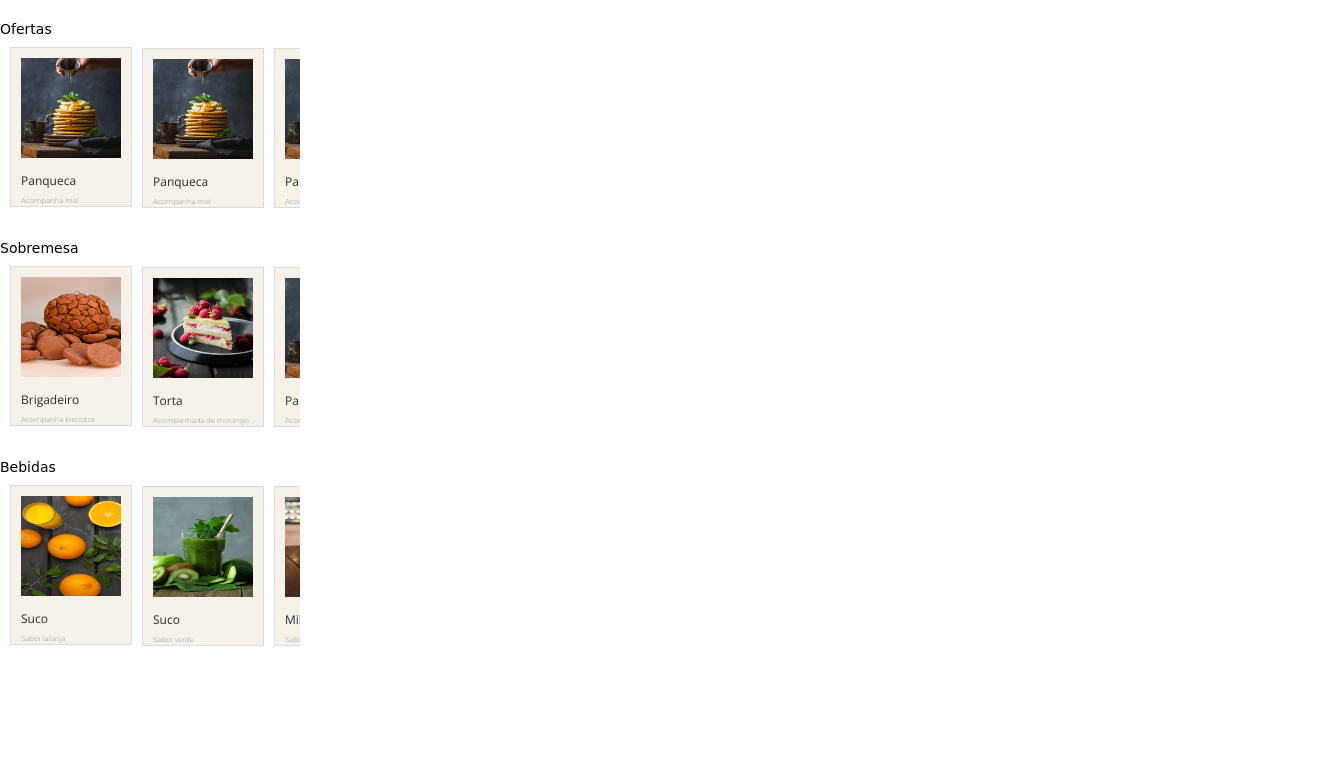
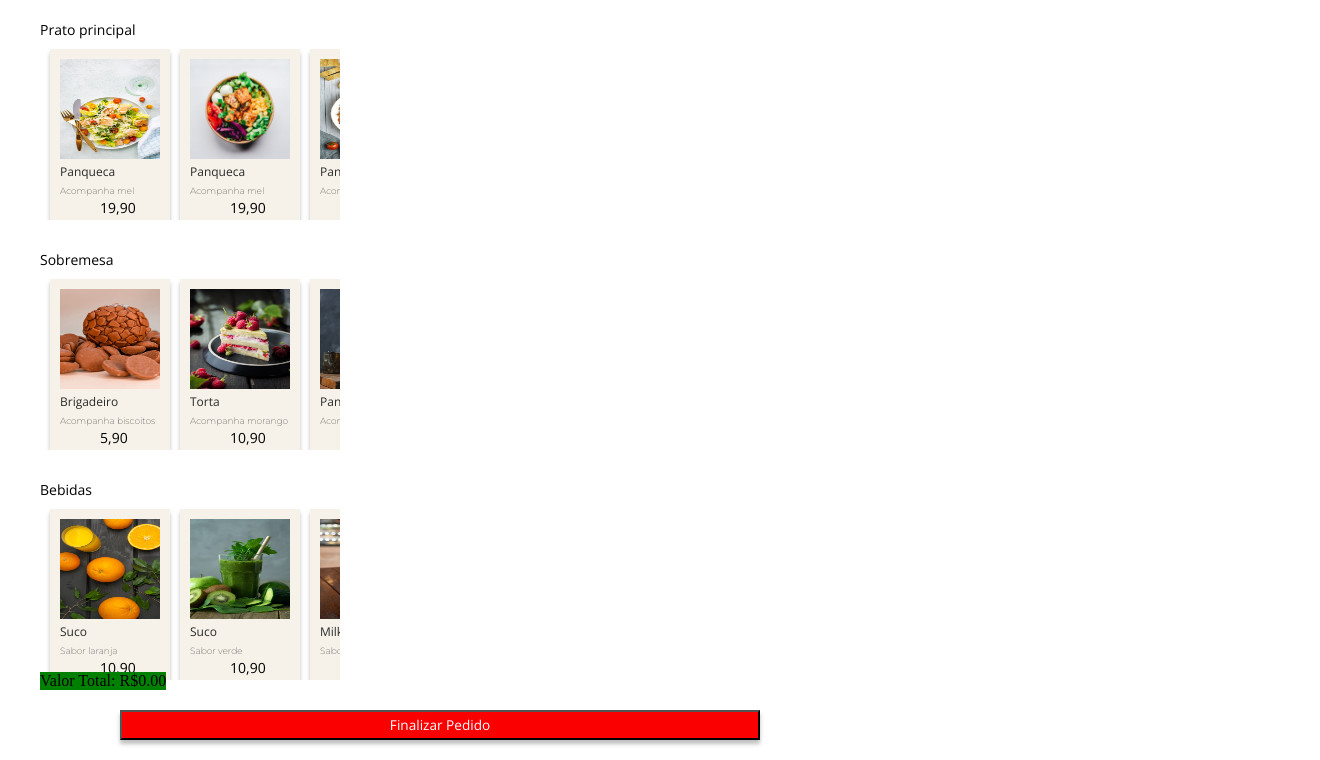
Before and after one commit to GustavoNeery/IfoodNow-PILab, a plain HTML site: page index.html in a window 1280 px wide. Shown: the part 60-820 px from the top of the page, 1320 px wide, since content can reach past the window. Drawn offline with nearby package versions, Linux system fonts and the light colour scheme; a web font is replaced by a local one.

Commit message:
feature - implementação com javascript

```diff
--- a/index.html
+++ b/index.html
@@ -15,29 +15,32 @@
     <main>
       <div class="firstfoods">
         <div>
-          <p class="maintitle">Ofertas</p>
-          <div class="box1">
-            <img src="./images/pancake.jpeg" alt="pancake" />
+          <p class="maintitle">Prato principal</p>
+          <div class="box1"  onclick="getfood(1, 19.90, 1)">
+            <img src="./images/salada.jfif" alt="pancake" />
             <div class="text-below-image">
               <span class="foodname">Panqueca</span>
               <span class="subtitle">Acompanha mel</span>
+              <span class="price">19,90</span>
             </div>
           </div>
         </div>
 
-        <div class="box2">
-          <img src="./images/pancake.jpeg" alt="pancake" />
+        <div class="box2"  onclick="getfood(2, 19.90, 1)">
+          <img src="./images/salada-completa.jfif" alt="pancake" />
           <div class="text-below-image">
             <span class="foodname">Panqueca</span>
             <span class="subtitle">Acompanha mel</span>
+            <span class="price">19,90</span>
           </div>
         </div>
 
-        <div class="box3">
-          <img src="./images/pancake.jpeg" alt="pancake" />
+        <div class="box3"  onclick="getfood(3, 19.90, 1)">
+          <img src="./images/macarronada.jfif" alt="pancake" />
           <div class="text-below-image">
             <span class="foodname">Panqueca</span>
             <span class="subtitle">Acompanha mel</span>
+            <span class="price">19,90</span>
           </div>
         </div>
       </div>
@@ -45,60 +48,154 @@
       <div class="secondfoods">
         <div>
           <p class="maintitle">Sobremesa</p>
-          <div class="box1">
+          <div class="box4"  onclick="getfood(4, 5.90, 2)">
             <img src="./images/brigadeiiro.jpeg" alt="brigadeiro" />
             <div class="text-below-image">
               <span class="foodname">Brigadeiro</span>
               <span class="subtitle">Acompanha biscoitos</span>
+              <span class="price">5,90</span>
             </div>
           </div>
         </div>
 
-        <div class="box2">
+        <div class="box5"  onclick="getfood(5, 10.90, 2)">
           <img src="./images/torta-de-morango.jpeg" alt="pancake" />
           <div class="text-below-image">
             <span class="foodname">Torta</span>
-            <span class="subtitle">Acompanhada de morango</span>
+            <span class="subtitle">Acompanha morango</span>
+            <span class="price">10,90</span>
           </div>
         </div>
 
-        <div class="box3">
+        <div class="box6"  onclick="getfood(6, 12.9, 2)">
           <img src="./images/pancake.jpeg" alt="pancake" />
           <div class="text-below-image">
             <span class="foodname">Panqueca</span>
             <span class="subtitle">Acompanha mel</span>
+            <span class="price">12,90</span>
           </div>
         </div>
       </div>
 
-      <div class="secondfoods">
+      <div class="thirdfoods">
         <div>
           <p class="maintitle">Bebidas</p>
-          <div class="box1">
+          <div class="box7"  onclick="getfood(7, 10.9, 3)">
             <img src="./images/suco-de-laranja.jpeg" alt="pancake" />
             <div class="text-below-image">
               <span class="foodname">Suco</span>
               <span class="subtitle">Sabor laranja</span>
+              <span class="price">10,90</span>
             </div>
           </div>
         </div>
 
-        <div class="box2">
+        <div class="box8"  onclick="getfood(8, 10.90, 3)">
           <img src="./images/suco-verde.jpeg" alt="pancake" />
           <div class="text-below-image">
             <span class="foodname">Suco</span>
             <span class="subtitle">Sabor verde</span>
+            <span class="price">10,90</span>
           </div>
         </div>
 
-        <div class="box3">
+        <div class="box9"  onclick="getfood(9, 15.90, 3)">
           <img src="./images/milkshake.jpeg" alt="pancake" />
           <div class="text-below-image">
             <span class="foodname">Milkshake</span>
             <span class="subtitle">Sabor óreo</span>
+            <span class="price">15,90</span>
           </div>
         </div>
       </div>
+      <div class="final">
+        <div class="value">
+          <p class="valorTotal">Valor Total: R$0.00</p>
+        </div>
+        <div class="botao">
+          <button onclick="fechaPedido()">Finalizar Pedido</button>
+        </div>
+      </div>
+
     </main>
+
+    <script>
+      let pedidoprincipal = false;
+      let pedidosobremesa = false;
+      let pedidobebida = false;
+
+      let custo_principal = 0;
+      let custo_sobremesa = 0;
+      let custo_bebida = 0;
+
+      let valortotal = 0.00;
+
+
+
+      function getfood(position, price, tipodopedido) {
+        if(pedidobebida == true && pedidoprincipal==true && pedidosobremesa == true){
+          calculaTotal();
+        }
+
+        const item = document.querySelector(".box" + position);
+        item.classList.toggle("bordar");
+
+        verificatipo(tipodopedido, price);
+      }
+
+      function verificatipo(tipo, price){
+        if(tipo == 1 && !pedidoprincipal){
+            pedidoprincipal = true;
+            custo_principal = price;
+        }
+
+        else if(tipo==1 && pedidoprincipal){
+          pedidoprincipal = true;
+          custo_principal = price;
+          calculaTotal();
+        }
+
+        else if(tipo == 2 && !pedidosobremesa){
+          pedidosobremesa = true;
+          custo_sobremesa = price;
+        }
+
+        else if(tipo == 2 && pedidosobremesa){
+          pedidosobremesa = true;
+          custo_sobremesa = price;
+          calculaTotal();
+        }
+
+        else if(tipo == 3 && !pedidobebida){
+          pedidobebida=true;
+          custo_bebida = price;
+        }
+        else if(tipo == 3 && pedidobebida){
+          pedidobebida=true;
+          custo_bebida = price;
+          calculaTotal();
+        }
+
+      }
+
+      function calculaTotal(){
+        valortotal = custo_principal + custo_bebida + custo_sobremesa;
+        const total = document.querySelector('.valorTotal');
+        total.innerHTML = `Valor Total: R$${valortotal.toFixed(2)}`
+      }
+
+    function fechaPedido(){
+      if(pedidobebida == true && pedidoprincipal == true && pedidosobremesa == true){
+        var msg = "Boa noite. Eu gostaria de fazer o seguinte pedido:\n\
+                - Prato: Macarronada\n\
+                - Bebida: Suco\n\
+                - Sobremesa: Brigadeiro\n\
+                Total: R$ {55.50}"
+        let target = `https://api.whatsapp.com/send?text=${encodeURIComponent(msg)}`
+
+        window.open(target);
+      }
+    }
+    </script>
   </body>
 </html>
--- a/style.css
+++ b/style.css
@@ -7,21 +7,30 @@
 * {
   margin: 0;
 }
+
 header {
+  position: fixed;
   text-align: center;
-  border-bottom: 1px groove #dbdbdb;
-  padding-bottom: 10px;
-  margin-bottom: 30px;
+  width: 100%;
+  border: 1px solid #E5E5E5;
+  box-sizing: border-box;
 }
 
+main {
+  padding-top: 80px;
+  width: 100%;
+  padding-left:40px;
+}
+
+
 h1 {
-  font-family: 'Fruktur', cursive;
+  font-family: 'Open sans';
   font-weight: 300;
   color: red;
 }
 
 .maintitle {
-  font-family: 'Fruktur', cursive;
+  font-family: 'Open sans';
   font-size: 14px;
 }
 
@@ -30,6 +39,7 @@ h1 {
   overflow-x: scroll;
   width: 300px;
   align-items: center;
+
 }
 
 .firstfoods img {
@@ -45,6 +55,19 @@ h1 {
   align-items: center;
 }
 
+.thirdfoods {
+  margin-top: 30px;
+  display: flex;
+  overflow-x: scroll;
+  width: 300px;
+  align-items: center;
+}
+
+.thirdfoods img{
+  width: 100px;
+  height: 100px;
+}
+
 .secondfoods img {
   width: 100px;
   height: 100px;
@@ -55,23 +78,21 @@ h1 {
   font-family: 'Open sans';
   color: rgb(42, 42, 42);
   font-size: 12px;
-  padding-top: 10px;
 }
 
 .subtitle {
   font-family: 'Montserrat', sans-serif;
-  color: rgb(100, 100, 100);
+  color: rgb(71, 67, 67);
   padding-top: 2px;
-  font-size: 7px;
+  font-size: 9px;
   font-weight: 200;
 }
 
 .box1 {
   height: 160px;
   background: #ffffff;
-  border: 1px groove #dbdbdb;
+  box-shadow: 0px 4px 4px rgba(0, 0, 0, 0.25);
   background-color: rgb(246, 242, 233);
-  box-sizing: border-box;
   padding-bottom: 1px;
   padding-right: 10px;
   padding-left: 10px;
@@ -84,9 +105,8 @@ h1 {
 .box3 {
   height: 160px;
   background: #ffffff;
-  border: 1px groove #dbdbdb;
   background-color: rgb(246, 242, 233);
-  box-sizing: border-box;
+  box-shadow: 0px 4px 4px rgba(0, 0, 0, 0.25);
   padding-bottom: 1px;
   padding-right: 10px;
   padding-left: 10px;
@@ -94,3 +114,109 @@ h1 {
   margin-left: 10px;
   margin-top: 29px;
 }
+
+.box4 {
+  height: 160px;
+  background: #ffffff;
+  box-shadow: 0px 4px 4px rgba(0, 0, 0, 0.25);
+  background-color: rgb(246, 242, 233);
+  padding-bottom: 1px;
+  padding-right: 10px;
+  padding-left: 10px;
+  padding-top: 10px;
+  margin-left: 10px;
+  margin-top: 10px;
+}
+
+.box5,.box6{
+  height: 160px;
+  background: #ffffff;
+  background-color: rgb(246, 242, 233);
+  box-shadow: 0px 4px 4px rgba(0, 0, 0, 0.25);
+  padding-bottom: 1px;
+  padding-right: 10px;
+  padding-left: 10px;
+  padding-top: 10px;
+  margin-left: 10px;
+  margin-top: 29px;
+}
+
+.box7 {
+  height: 160px;
+  background: #ffffff;
+  box-shadow: 0px 4px 4px rgba(0, 0, 0, 0.25);
+  background-color: rgb(246, 242, 233);
+  padding-bottom: 1px;
+  padding-right: 10px;
+  padding-left: 10px;
+  padding-top: 10px;
+  margin-left: 10px;
+  margin-top: 10px;
+}
+
+.box8,.box9{
+  height: 160px;
+  background: #ffffff;
+  background-color: rgb(246, 242, 233);
+  box-shadow: 0px 4px 4px rgba(0, 0, 0, 0.25);
+  padding-bottom: 1px;
+  padding-right: 10px;
+  padding-left: 10px;
+  padding-top: 10px;
+  margin-left: 10px;
+  margin-top: 29px;
+}
+
+.bordar{
+  border: 3px solid #D00303;
+}
+
+.x2:hover{
+  border: 3px solid #D00303;
+}
+
+.x3:hover {
+  border: 3px solid #D00303;
+}
+
+button {
+  position: fixed;
+  bottom: 0;
+  width: 50%;
+  background-color: rgb(250, 0, 0);
+  box-shadow: 0px 4px 4px rgba(0, 0, 0, 0.25);
+  color: #ffffff;
+  height: 30px;
+  font-family: 'Open Sans';
+  font-size: 85%;
+  line-height: 1.15;
+  margin-left: 80px;
+}
+
+.botao {
+  margin-top: 50px;
+}
+
+button:hover{
+  filter: brightness(110%);
+}
+
+.price {
+  padding-left: 40px;
+  font-size: 14px;
+  font-family: 'Open Sans';
+}
+
+.value{
+  margin-bottom: 50px;
+  position: fixed;
+  bottom: 0;
+  background-color: green;
+
+}
+
+.final{
+  display: flex;
+  flex-direction: column;
+  margin-top: 30px;
+}
```
Also changed, not shown: images/macarronada.jfif (added), images/salada-completa.jfif (added), images/salada.jfif (added).
